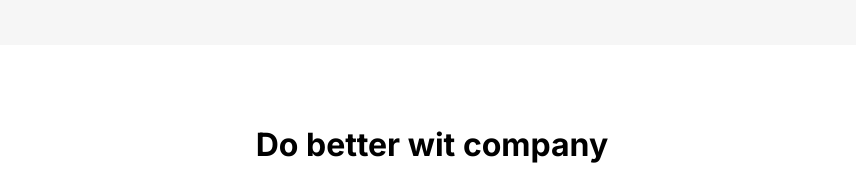
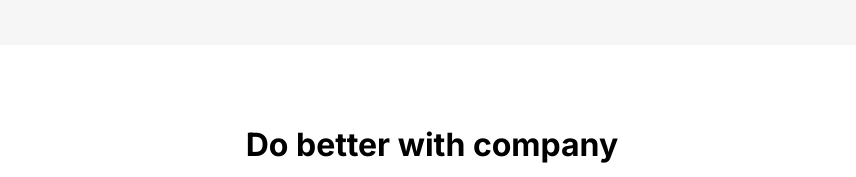
Before and after one commit to HussCodes/LandingPage-project-tutorial, a plain HTML site: page index.html in a window 1280 px wide. Shown: the part 1480-1657 px from the top of the page, without its empty margins (208-1064 px from the left). Drawn offline with Linux system fonts and the light colour scheme.

Commit message:
Update index.html

```diff
--- a/index.html
+++ b/index.html
@@ -122,7 +122,7 @@
       <section id="features">
         <div class="container">
           <div class="row features__row">
-            <h2 class="features__title">Do better wit company</h2>
+            <h2 class="features__title">Do better with company</h2>
             <p class="features__para">
               Lorem ipsum dolor sit amet consectetur adipisicing elit. Error
               consectetur vitae omnis cupiditate aperiam beatae voluptate
```
